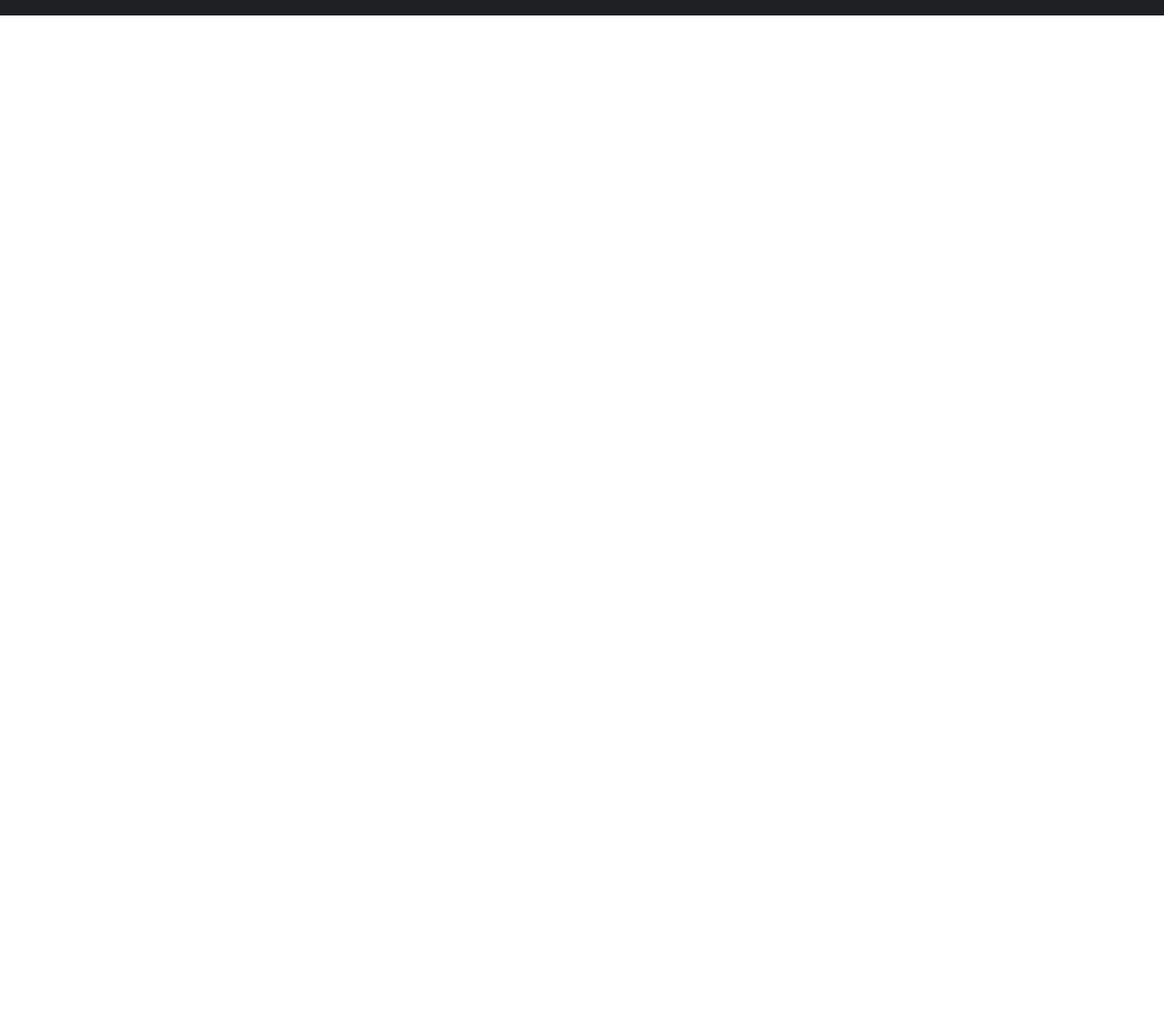
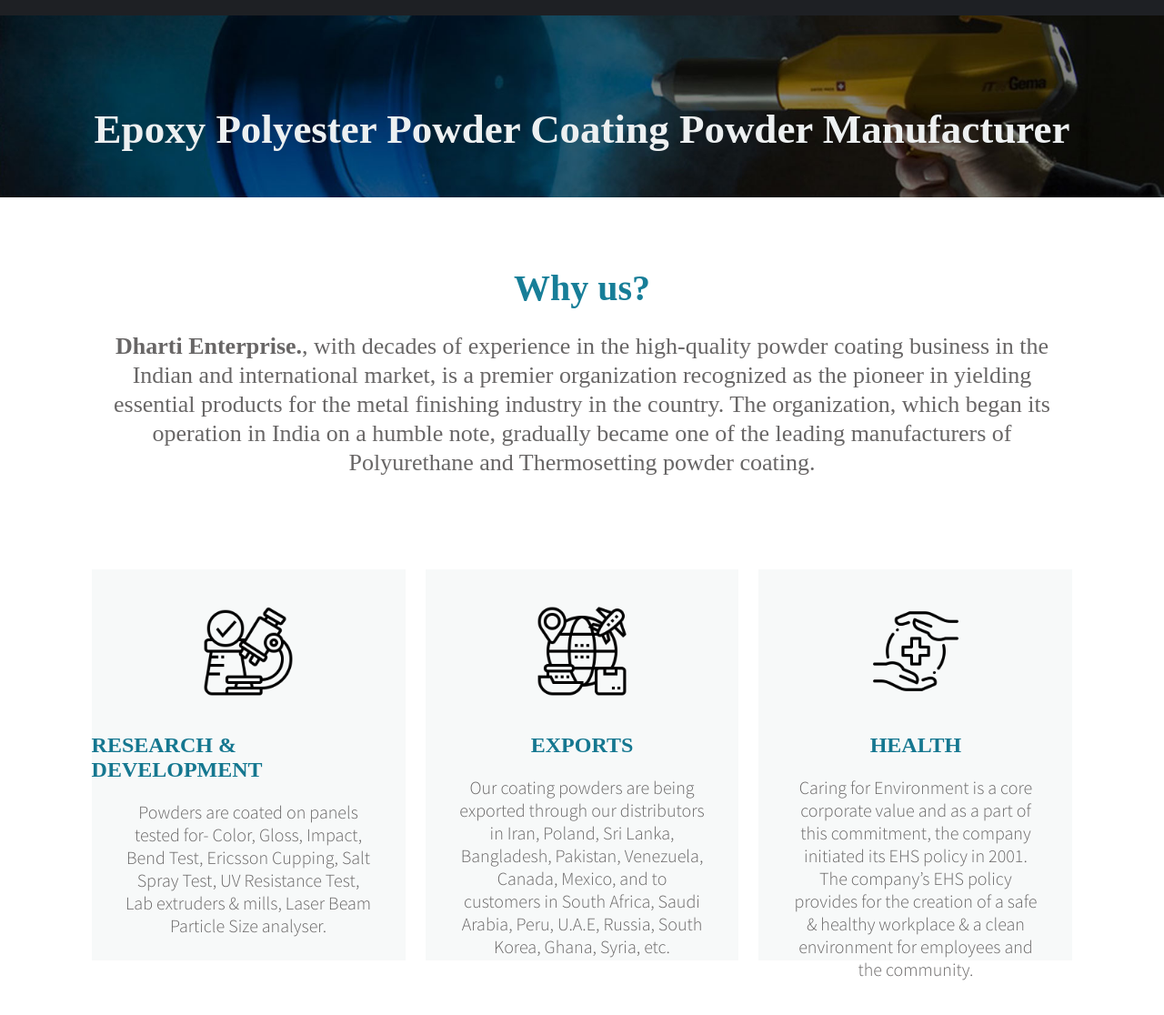
Before and after one commit to SilverSkullSS/Dharticoats, a plain HTML site: page index.html in a window 1280 px wide. Shown: the part 60-1176 px from the top of the page at 91% size. Before the commit the page ends 800 px from the top, so only its background shows below. Drawn offline with Linux system fonts and the light colour scheme.

Commit message:
Update HTML and CSS
Added Why us section and feature cards

```diff
--- a/css/style.css
+++ b/css/style.css
@@ -1,4 +1,5 @@
 @import url('https://fonts.googleapis.com/css2?family=Montserrat:wght@500&display=swap');
+@import url('https://fonts.googleapis.com/css2?family=Source+Sans+Pro:wght@300&display=swap');
 
 * {
     box-sizing: border-box;
@@ -59,3 +60,73 @@ button:hover {
     background-color: rgba(0, 136, 169, 0.8);
 
 }
+
+.header-img {
+    background-image: url('../images/header_image.jpg');
+    background-size: contain;
+    background-repeat: no-repeat;
+    width: 100%;
+    height: 250px;
+    display: flex;
+    flex-wrap: nowrap;
+    justify-content: center;
+    align-items:  center;
+}
+
+.header-img h1 {
+    color: #edf0f1;
+    font-size: 45px;
+}
+
+.why-us {
+    text-align: center;
+    margin: 2vw;
+    font-size: 250%;
+    color: #177e98;
+}
+
+.why-us-info {
+    font-size: 26px;
+    color: rgb(104, 102, 102);
+    line-height: 32px;
+    text-align: center;
+    padding: 0 100px;
+}
+
+.two {
+    margin: 7%;
+    display: flex;
+    flex-direction: row;
+}
+
+.two-cards {
+    color: rgba(250, 247, 247,1);
+    width: 33%;
+    margin: 1%;
+    height: 430px;
+    display: flex;
+    flex-direction: column;
+    background-color: rgba(247, 249, 249,0.9);
+    /* background-color: rgba(250, 247, 247, 0.432); */
+    align-items: center;
+}
+
+.two-cards-icons {
+    width: 100px;
+    margin: 40px;
+
+}
+
+.two-cards-titles {
+    color: rgb(21, 119, 144);
+}
+
+.two-cards-text{
+    text-align: center;
+    font-family: 'Source Sans Pro', sans-serif;
+    font-size: 20px;
+    margin: 35px;
+    margin-top: 20px;
+    color: rgb(104, 102, 102);
+
+}
--- a/index.html
+++ b/index.html
@@ -19,5 +19,32 @@
         </nav>
             <a class="shade-card" href=""><button>Shade card</button></a>
     </header>
+
+    <section class="one">
+        <div class="header-img"><h1>Epoxy Polyester Powder Coating Powder Manufacturer</h1></div>
+
+        <h1 class="why-us">Why us?</h1>
+
+        <p class="why-us-info"><strong>Dharti Enterprise.</strong>, with decades of experience in the high-quality powder coating business in the Indian and international market, is a premier organization recognized as the pioneer in yielding essential products for the metal finishing industry in the country. The organization, which began its operation in India on a humble note, gradually became one of the leading manufacturers of Polyurethane and Thermosetting powder coating.</p>
+    </section>
+
+    <section class="two">
+        <div class="two-cards">
+            <img class="two-cards-icons" src="images/rnd.png" alt="R&D Icon">
+            <h2 class="two-cards-titles">RESEARCH & DEVELOPMENT</h2>
+            <p class="two-cards-text">Powders are coated on panels tested for- Color, Gloss, Impact, Bend Test, Ericsson Cupping, Salt Spray Test, UV Resistance Test, Lab extruders & mills, Laser Beam Particle Size analyser.</p>
+        </div>
+        <div class="two-cards">
+            <img class="two-cards-icons" src="images/exports.png" alt="Exports Icon">
+            <h2 class="two-cards-titles">EXPORTS</h2>
+            <p class="two-cards-text">Our coating powders are being exported through our distributors in Iran, Poland, Sri Lanka, Bangladesh, Pakistan, Venezuela, Canada, Mexico, and to customers in South Africa, Saudi Arabia, Peru, U.A.E, Russia, South Korea, Ghana, Syria, etc.</p>
+        </div>
+        <div class="two-cards">
+            <img class="two-cards-icons" src="images/health.png" alt="Health Icon">
+            <h2 class="two-cards-titles">HEALTH</h2>
+            <p class="two-cards-text">Caring for Environment is a core corporate value and as a part of this commitment, the company initiated its EHS policy in 2001. The company’s EHS policy provides for the creation of a safe & healthy workplace & a clean environment for employees and the community.</p>
+        </div>
+    </section>
+
 </body>
 </html>
```
Also changed, not shown: images/exports.png (added), images/health.png (added), images/rnd.png (added).
